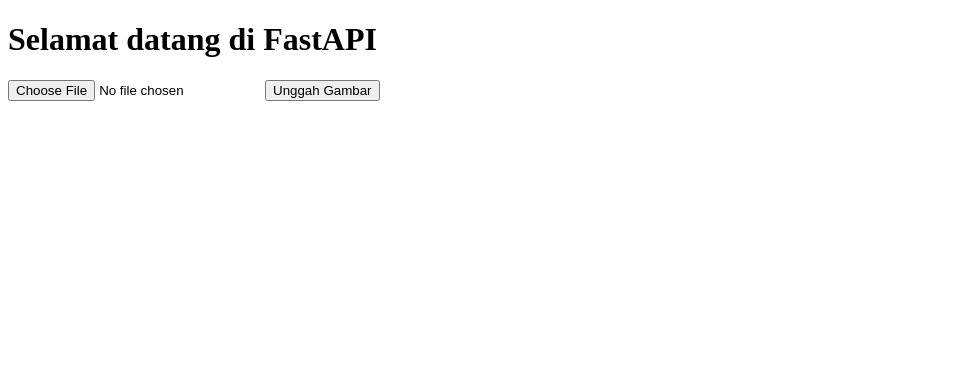
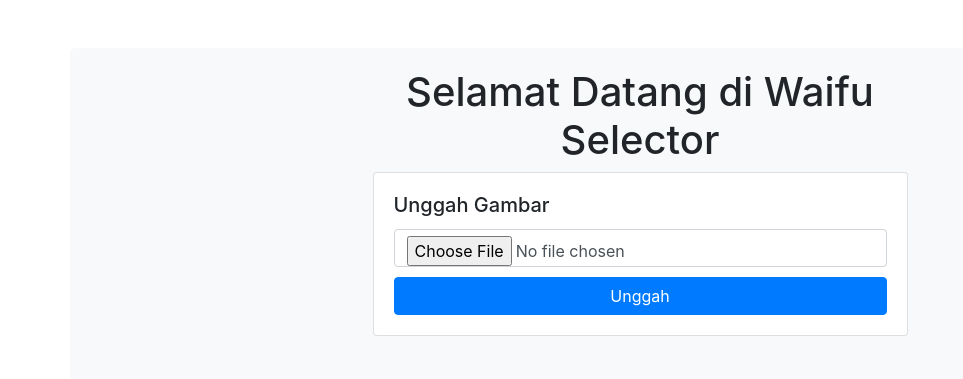
Before and after one commit to kayabaakihiko13/Selector-WebApp, a FastAPI app: page / in a window 1280 px wide. Shown: the top 379 px of the page, without its empty margins (0-963 px from the left). Run offline with FastAPI, Linux system fonts and the light colour scheme; some libraries are stand-ins or nearby versions.

Commit message:
update: update UI

```diff
--- a/main.py
+++ b/main.py
@@ -1,7 +1,8 @@
-from fastapi import FastAPI, File, UploadFile, Form
+from fastapi import FastAPI, File, UploadFile
 from fastapi.responses import HTMLResponse
 from fastapi.templating import Jinja2Templates
 from starlette.requests import Request
+import os
 
 app = FastAPI()
 templates = Jinja2Templates(directory="templates")
@@ -11,7 +12,7 @@ class ImageUploadService:
         self.upload_directory = upload_directory
 
     def save_image(self, file: UploadFile):
-        with open(self.upload_directory + file.filename, "wb") as image_file:
+        with open(os.path.join(self.upload_directory, file.filename), "wb") as image_file:
             image_file.write(file.file.read())
         return file.filename
 
@@ -21,10 +22,10 @@ image_upload_service = ImageUploadService("uploads/")
 async def read_root(request: Request):
     return templates.TemplateResponse("index.html", {"request": request})
 
-@app.post("/upload/", response_class=HTMLResponse)
-async def upload_images(request: Request, image: UploadFile = File(...)):
+@app.post("/upload/")
+async def upload_image(request: Request, image: UploadFile = File(...)):
     image_filename = image_upload_service.save_image(image)
-    return templates.TemplateResponse("index.html", {"request": request, "message": f"Gambar {image_filename} berhasil diunggah"})
+    return {"message": f"Gambar {image_filename} berhasil diunggah"}
 
 if __name__ == "__main__":
     import uvicorn
--- a/templates/index.html
+++ b/templates/index.html
@@ -1,14 +1,56 @@
 <!DOCTYPE html>
 <html>
 <head>
-    <title>FastAPI with HTML and JavaScript</title>
+    <title>Waifu Selector</title>
+    <link rel="stylesheet" href="https://maxcdn.bootstrapcdn.com/bootstrap/4.5.2/css/bootstrap.min.css">
+    <style>
+        .container {
+            background-color: #f8f9fa;
+            padding: 20px;
+            border-radius: 5px;
+        }
+
+        #uploadedImage {
+            max-width: 100%; /* Gambar akan mengisi lebar container */
+            display: block;
+            margin: 0 auto;
+            border: 2px solid #007bff; /* Warna border untuk gambar yang diunggah */
+            border-radius: 5px;
+        }
+
+        #uploadButton {
+            background-color: #007bff; /* Warna tombol unggah */
+            color: #fff; /* Warna teks tombol unggah */
+        }
+
+        #uploadButton:hover {
+            background-color: #0056b3; /* Warna tombol saat dihover */
+        }
+
+        .form-group {
+            margin-bottom: 10px;
+        }
+    </style>
 </head>
 <body>
-    <h1>Selamat datang di FastAPI</h1>
-    <input type="file" id="imageInput" accept="image/*">
-    <button id="uploadButton">Unggah Gambar</button>
-    <div id="dataContainer"></div>
-    <img id="uploadedImage" style="display: none;" src="" alt="Gambar yang diunggah">
+    <div class="container mt-5">
+        <div class="row justify-content-center">
+            <div class="col-md-6">
+                <h1 class="text-center">Selamat Datang di Waifu Selector</h1>
+                <div class="card">
+                    <div class="card-body">
+                        <h5 class="card-title">Unggah Gambar</h5>
+                        <div class="form-group">
+                            <input type="file" class="form-control" id="imageInput" accept="image/*">
+                        </div>
+                        <button class="btn btn-primary btn-block" id="uploadButton">Unggah</button>
+                    </div>
+                </div>
+                <div id="dataContainer" class="mt-4"></div>
+                <img id="uploadedImage" src="" alt="Gambar yang diunggah" style="display: none;">
+            </div>
+        </div>
+    </div>
 
     <script>
         document.getElementById("uploadButton").addEventListener("click", async () => {
@@ -24,13 +66,17 @@
                 });
 
                 if (response.ok) {
-                    const data = await response.json();
-                    document.getElementById("dataContainer").innerHTML = `Pesan: ${data.message}`;
+                    document.getElementById("dataContainer").innerHTML = "Gambar berhasil diunggah";
+                    document.getElementById("dataContainer").classList.add("alert", "alert-warning");
                     document.getElementById("uploadedImage").src = URL.createObjectURL(imageFile);
                     document.getElementById("uploadedImage").style.display = "block";
                 }
             }
         });
     </script>
+
+    <script src="https://code.jquery.com/jquery-3.5.1.slim.min.js"></script>
+    <script src="https://cdn.jsdelivr.net/npm/@popperjs/core@2.9.3/dist/umd/popper.min.js"></script>
+    <script src="https://stackpath.bootstrapcdn.com/bootstrap/4.5.2/js/bootstrap.min.js"></script>
 </body>
 </html>
```
